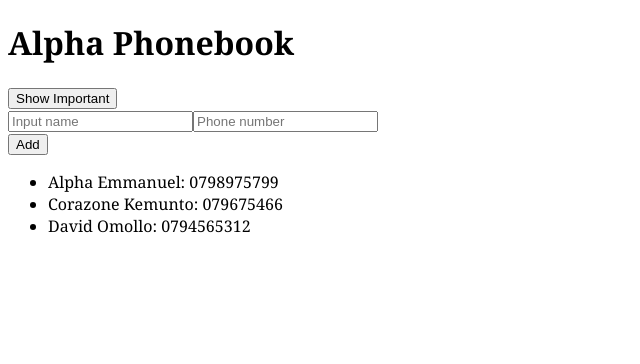
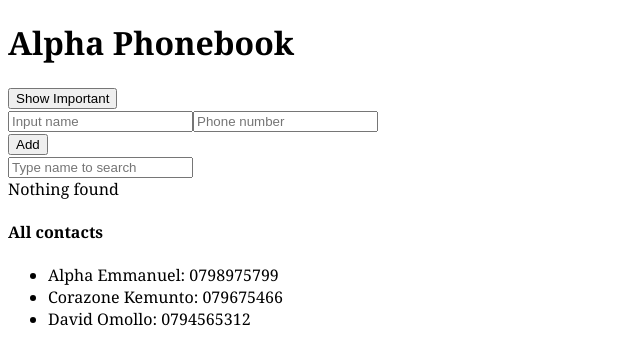
Before and after one commit to ealpha072/react_phonebook, a React (Vite) app in the folder frontend/: page / in a window 1280 px wide. Shown: the top 364 px of the page, without its empty margins (0-640 px from the left). Built offline with nearby package versions, Linux system fonts and the light colour scheme.

Commit message:
SEarch functionality

```diff
--- a/frontend/src/App.jsx
+++ b/frontend/src/App.jsx
@@ -12,11 +12,20 @@ const App = (props) => {
   const [contacts, setContacts] = useState(props.contacts)
   const [values, setValues] = useState(initialFormValues)
   const [showAll, setShowAll] = useState(true)
+  const [searchTerm, setSearchTerm] = useState('')
+  const [searchResults, setSearchResults] = useState([])
 
   const contactsToShow = showAll ? contacts : contacts.filter(contact => contact.important == true)
+
   const addContact = (e) => {
     e.preventDefault()
     console.log('Form submitted')
+    //check if name is already added;
+    const nameCheck = contacts.filter(contact => contact.name === values.name)
+
+    if (nameCheck.length > 0){
+      alert(`${values.name} already exists in phonebook`)
+    }else{
       const contactObject = {
         id:contacts.length + 1,
         name: values.name,
@@ -30,12 +39,27 @@ const App = (props) => {
       setValues(initialFormValues)
     }
 
+  }
+
+  const searchName = (searchName) => {
+    const filteredName = contacts.filter(contact => contact.name.includes(searchName))
+    console.log(filteredName)
+  }
+
   const handleInputChange = (event) => {
     const {name, value} = event.target
     setValues({
       ...values,
       [name]:value
     })
+  }
+
+  const handleSearchTermChange = (e)=> {
+    e.preventDefault()
+    setSearchTerm(e.target.value)
+    const filteredName = contacts.filter(contact => contact.name.toLowerCase().includes(searchTerm.toLowerCase()))
+    setSearchResults(filteredName)
+    console.log(filteredName)
   }
 
   return (
@@ -66,7 +90,21 @@ const App = (props) => {
           <button type='submit' >Add</button>
         </form>
       </div>
+      <div className="search">
+        <input
+          type="text"
+          placeholder='Type name to search'
+          value={searchTerm}
+          onChange={handleSearchTermChange}
+        />
+        <div className="search-results">
+          {
+            searchResults.length === 0 ? "Nothing found" : searchResults.map(result => <Contact key={result.id}  contact={result}/>)
+          }
+        </div>
+      </div>
       <div className="container">
+        <h4>All contacts</h4>
         <ul>
           {contactsToShow.map(contact =>
             <Contact key={contact.id} contact = {contact}/>)
--- a/frontend/src/main.jsx
+++ b/frontend/src/main.jsx
@@ -24,7 +24,7 @@ const contacts = [
     number: '0794565312',
     date: '2019-05-30T17:30:31.098Z',
     important: false
-  },
+  }
 ]
 
 ReactDOM.createRoot(document.getElementById('root')).render(
```
Lines whose indentation alone changed are shown as unchanged.
